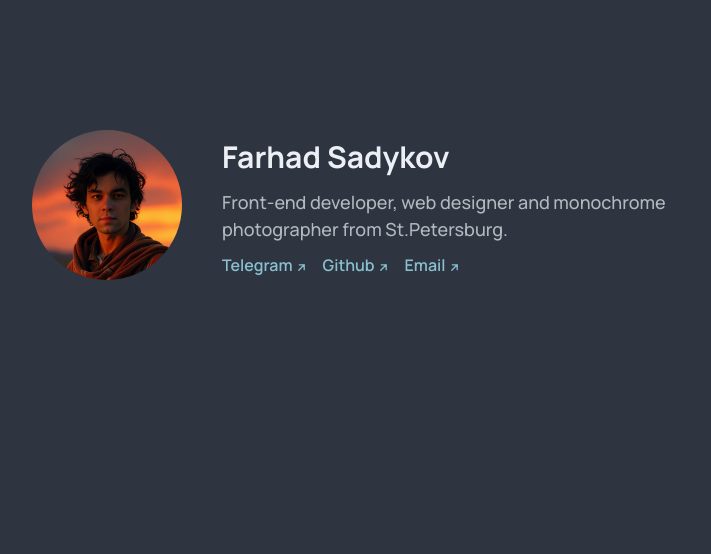
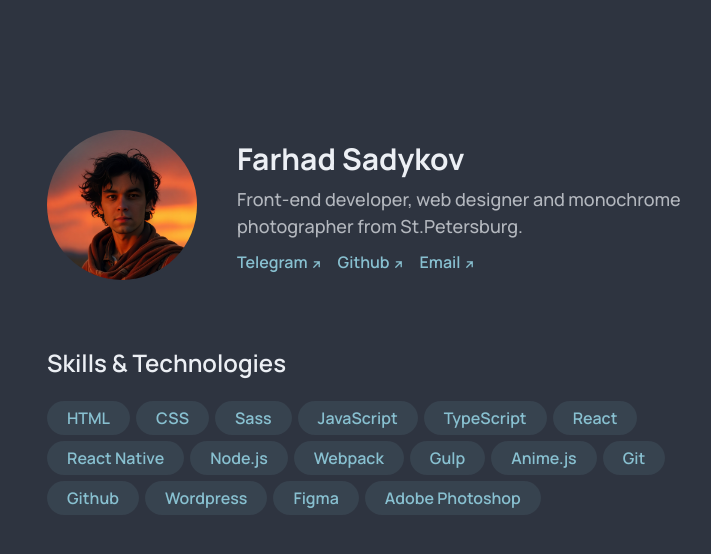
Before and after one commit to everwaveme/react-fs-links-v2, a React (Create React App) app: page / in a window 1280 px wide. Shown: the top 554 px of the page, without its empty margins (243-954 px from the left). Built offline with nearby package versions, Linux system fonts and the light colour scheme.

Commit message:
finished Stack

```diff
--- a/src/App.jsx
+++ b/src/App.jsx
@@ -1,11 +1,13 @@
 import './index.scss';
 import About from './components/About';
+import Stack from './components/Stack';
 
 function App() {
   return (
     <>
       <main>
         <About />
+        <Stack />
 
       </main>
     </>
--- a/src/assets/scss/blocks/_about.scss
+++ b/src/assets/scss/blocks/_about.scss
@@ -1,6 +1,10 @@
+.about {
+  margin-top: 65px;
+  padding: 65px 0;
+}
+
 .about-container {
   @include container();
-  padding: 130px 0 65px;
 }
 
 .about-wrap {
@@ -54,7 +58,7 @@
 }
 
 .about-info-title {
-  margin-bottom: 10px;
+  margin-bottom: 5px;
   font-size: 30px;
   font-weight: 700;
   line-height: 1.5em;
--- /dev/null
+++ b/src/assets/scss/blocks/_stack.scss
@@ -0,0 +1,44 @@
+.stack {
+  margin-bottom: 65px;
+}
+
+.stack-container {
+  @include container();
+}
+
+.stack-title {
+  margin-bottom: 20px;
+  font-size: 24px;
+  font-weight: 600;
+  line-height: 1.5em;
+}
+
+.stack-list {
+  display: flex;
+  flex-wrap: wrap;
+  align-items: center;
+  margin: -3px;
+  list-style: none;
+}
+
+.stack-item {
+  margin: 3px;
+  padding: 5px 20px;
+  background-color: rgba($color-accent, .1);
+  text-decoration: none;
+  border-radius: 20px;
+  cursor: pointer;
+  transition: all .2s 0s cubic-bezier(0.46, 0.03, 0.52, 0.96);
+
+  &:hover {
+    background-color: rgba($color-accent, .2);
+  }
+}
+
+.stack-text {
+  font-size: 16px;
+  font-weight: 600;
+  line-height: 1.5em;
+  color: $color-accent;
+  text-align: center;
+}
--- /dev/null
+++ b/src/components/Stack/index.jsx
@@ -0,0 +1,44 @@
+
+function Stack() {
+  const stack = [
+    'HTML',
+    'CSS',
+    'Sass',
+    'JavaScript',
+    'TypeScript',
+    'React',
+    'React Native',
+    'Node.js',
+    'Webpack',
+    'Gulp',
+    'Anime.js',
+    'Git',
+    'Github',
+    'Wordpress',
+    'Figma',
+    'Adobe Photoshop',
+  ];
+
+  return (
+    <section className="stack">
+      <div className="stack-container">
+        <h2 className="stack-title">
+          Skills & Technologies
+        </h2>
+        <ul className="stack-list">
+          {stack.map(item => {
+            return (
+              <li className="stack-item">
+                <span className="stack-text">
+                  {item}
+                </span>
+              </li>
+            );
+          })}
+        </ul>
+      </div>
+    </section>
+  );
+}
+
+export default Stack;
--- a/src/index.scss
+++ b/src/index.scss
@@ -6,3 +6,4 @@
 
 // blocks
 @import "assets/scss/blocks/_about";
+@import "assets/scss/blocks/_stack";
```
